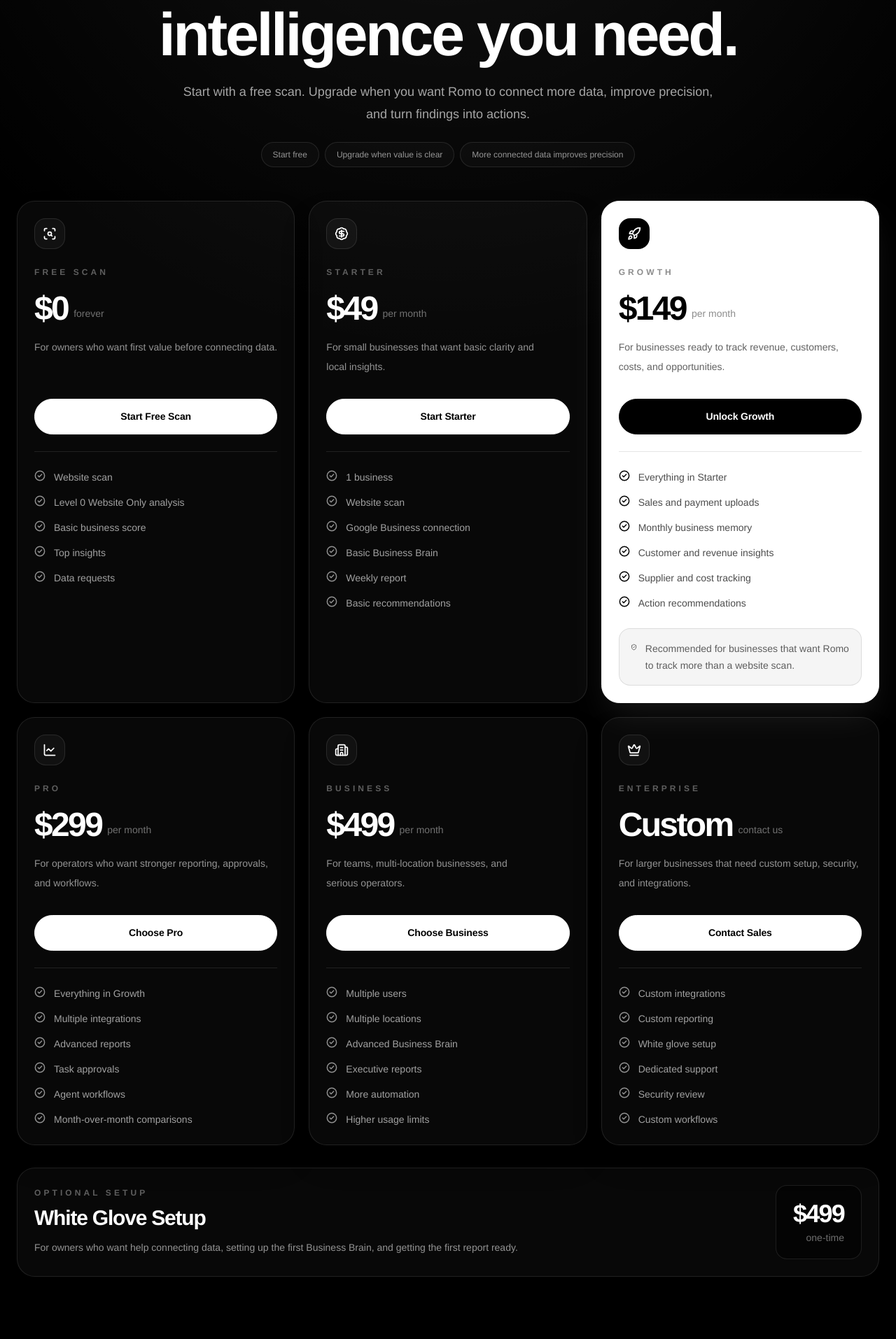
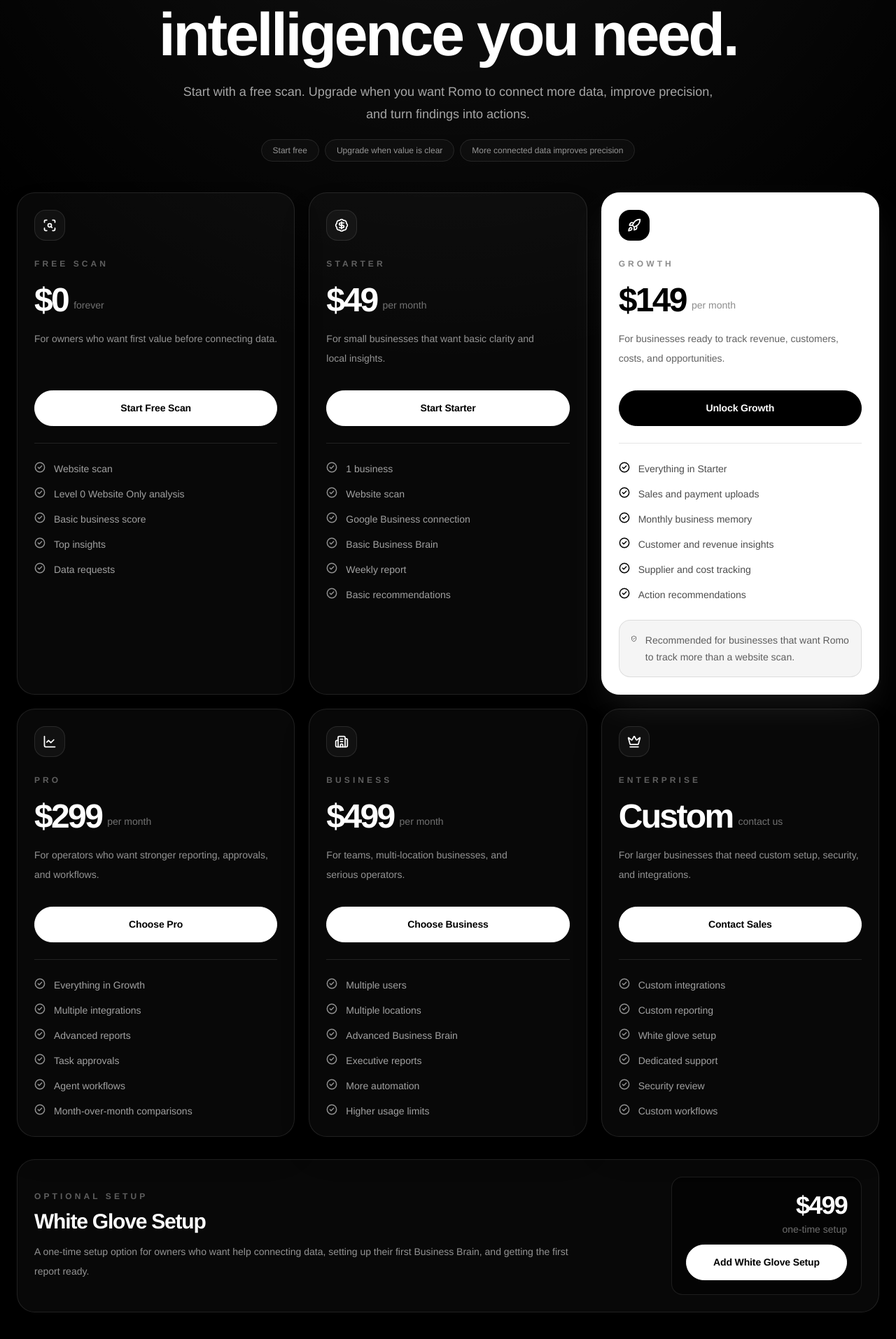
Before and after one commit to pvromo356-source/Romo-ai, a Next.js app: page /pricing in a window 1280 px wide. Shown: the part 392-2306 px from the top of the page at 70% size. Before the commit the page ends 2281 px from the top, so only its background shows below. Built offline with nearby package versions, Linux system fonts and the light colour scheme.

Commit message:
Add motion polish to landing pricing and checkout

```diff
--- a/app/pricing/page.tsx
+++ b/app/pricing/page.tsx
@@ -1,5 +1,5 @@
 import { PricingTable } from "@/components/pricing/PricingTable";
-import { RomoBadge } from "@/components/ui";
+import { RomoBadge, RomoButton, RomoFadeIn, RomoStagger, RomoStaggerItem } from "@/components/ui";
 
 const trustPoints = [
   "Start free",
@@ -16,41 +16,49 @@
 
         <div className="relative z-10">
           <div className="mx-auto max-w-4xl text-center">
+            <RomoFadeIn delay={0.02}>
               <RomoBadge>Pricing</RomoBadge>
+            </RomoFadeIn>
 
+            <RomoFadeIn delay={0.08}>
               <p className="mt-7 text-[12px] font-semibold uppercase tracking-[0.35em] text-white/35">
                 Simple plans. Better business clarity.
               </p>
+            </RomoFadeIn>
 
+            <RomoFadeIn delay={0.14} y={18}>
               <h1 className="mt-5 text-5xl font-semibold leading-[0.94] tracking-[-0.055em] md:text-7xl lg:text-[5.4rem]">
                 Choose how much business intelligence you need.
               </h1>
+            </RomoFadeIn>
 
+            <RomoFadeIn delay={0.2}>
               <p className="mx-auto mt-6 max-w-3xl text-[17px] leading-8 text-white/64 md:text-[18px]">
                 Start with a free scan. Upgrade when you want Romo to connect more data, improve precision, and turn findings into actions.
               </p>
+            </RomoFadeIn>
 
-            <div className="mt-6 flex flex-wrap justify-center gap-2">
+            <RomoStagger className="mt-6 flex flex-wrap justify-center gap-2" delay={0.28}>
               {trustPoints.map((point) => (
-                <span
-                  key={point}
-                  className="rounded-full border border-white/10 bg-white/[0.025] px-4 py-2 text-[12px] font-medium text-white/56"
-                >
+                <RomoStaggerItem key={point}>
+                  <span className="rounded-full border border-white/10 bg-white/[0.025] px-4 py-2 text-[12px] font-medium text-white/56">
                     {point}
                   </span>
+                </RomoStaggerItem>
               ))}
-            </div>
+            </RomoStagger>
           </div>
 
-          <div className="mt-12">
+          <RomoFadeIn delay={0.34} className="mt-12">
             <PricingTable />
-          </div>
+          </RomoFadeIn>
 
+          <RomoFadeIn delay={0.44}>
             <div
               id="white-glove"
               className="mt-8 rounded-[1.6rem] border border-white/10 bg-white/[0.03] p-6 shadow-2xl shadow-black/30"
             >
-            <div className="flex flex-col gap-5 md:flex-row md:items-center md:justify-between">
+              <div className="flex flex-col gap-6 md:flex-row md:items-center md:justify-between">
                 <div>
                   <p className="text-[12px] font-semibold uppercase tracking-[0.34em] text-white/35">
                     Optional setup
@@ -59,16 +67,23 @@
                     White Glove Setup
                   </h2>
                   <p className="mt-3 max-w-3xl text-[14px] leading-7 text-white/56">
-                  For owners who want help connecting data, setting up the first Business Brain, and getting the first report ready.
+                    A one-time setup option for owners who want help connecting data, setting up their first Business Brain, and getting the first report ready.
                   </p>
                 </div>
 
-              <div className="rounded-2xl border border-white/10 bg-black/45 px-6 py-5 text-left md:text-right">
+                <div className="flex flex-col gap-3 rounded-2xl border border-white/10 bg-black/45 p-5 md:min-w-[17rem]">
+                  <div className="text-left md:text-right">
                     <p className="text-4xl font-semibold tracking-[-0.05em]">$499</p>
-                <p className="mt-1 text-sm text-white/42">one-time</p>
+                    <p className="mt-1 text-sm text-white/42">one-time setup</p>
+                  </div>
+
+                  <RomoButton href="/checkout?plan=white-glove" size="lg" className="w-full">
+                    Add White Glove Setup
+                  </RomoButton>
                 </div>
               </div>
             </div>
+          </RomoFadeIn>
         </div>
       </section>
     </main>
--- a/components/checkout/CheckoutPlaceholder.tsx
+++ b/components/checkout/CheckoutPlaceholder.tsx
@@ -11,7 +11,7 @@
   ShieldCheck,
   Sparkles,
 } from "lucide-react";
-import { RomoBadge, RomoButton, RomoCard } from "@/components/ui";
+import { RomoBadge, RomoButton, RomoCard, RomoFadeIn } from "@/components/ui";
 
 const planDetails = {
   starter: {
@@ -66,12 +66,45 @@
       "Higher usage limits",
     ],
   },
+  enterprise: {
+    name: "Enterprise",
+    price: "Custom",
+    cadence: "contact sales",
+    description: "Custom setup, reporting, security review, and integrations for larger businesses.",
+    bestFor: "Larger businesses that need a custom Business Brain implementation.",
+    unlocks: [
+      "Custom integrations",
+      "Custom reporting",
+      "White glove setup options",
+      "Dedicated support",
+    ],
+  },
+  "white-glove": {
+    name: "White Glove Setup",
+    price: "$499",
+    cadence: "one-time",
+    description: "Hands-on setup for the first Business Brain, data connections, and first report.",
+    bestFor: "Owners who want help getting Romo set up correctly from the beginning.",
+    unlocks: [
+      "Initial setup support",
+      "Data connection guidance",
+      "First report preparation",
+      "Business Brain configuration",
+    ],
+  },
 };
 
 type PlanKey = keyof typeof planDetails;
 
 function getPlan(plan: string | null) {
-  if (plan === "starter" || plan === "growth" || plan === "pro" || plan === "business") {
+  if (
+    plan === "starter" ||
+    plan === "growth" ||
+    plan === "pro" ||
+    plan === "business" ||
+    plan === "enterprise" ||
+    plan === "white-glove"
+  ) {
     return planDetails[plan as PlanKey];
   }
 
@@ -90,21 +123,30 @@
 
         <div className="relative z-10 mx-auto flex w-full max-w-6xl flex-1 flex-col justify-center">
           <div className="mx-auto max-w-4xl text-center">
+            <RomoFadeIn delay={0.02}>
               <RomoBadge>Checkout Preview</RomoBadge>
+            </RomoFadeIn>
 
+            <RomoFadeIn delay={0.08}>
               <p className="mt-7 text-[12px] font-semibold uppercase tracking-[0.35em] text-white/35">
                 Secure checkout coming next.
               </p>
+            </RomoFadeIn>
 
+            <RomoFadeIn delay={0.14} y={18}>
               <h1 className="mt-5 text-5xl font-semibold leading-[0.94] tracking-[-0.055em] md:text-7xl lg:text-[5.4rem]">
                 Unlock {selectedPlan.name}.
               </h1>
+            </RomoFadeIn>
 
+            <RomoFadeIn delay={0.2}>
               <p className="mx-auto mt-6 max-w-3xl text-[17px] leading-8 text-white/64 md:text-[18px]">
                 This page is prepared for Stripe. No payment is collected yet.
               </p>
+            </RomoFadeIn>
           </div>
 
+          <RomoFadeIn delay={0.3}>
             <div className="mt-12 grid gap-6 lg:grid-cols-[1fr_0.82fr]">
               <RomoCard className="p-7">
                 <div className="flex items-center justify-between gap-4">
@@ -238,7 +280,9 @@
                 </RomoButton>
               </RomoCard>
             </div>
+          </RomoFadeIn>
 
+          <RomoFadeIn delay={0.42}>
             <div className="mt-8 flex justify-center">
               <Link
                 href="/"
@@ -247,6 +291,7 @@
                 Start a new scan instead
               </Link>
             </div>
+          </RomoFadeIn>
         </div>
       </section>
     </main>
--- a/components/pricing/PricingTable.tsx
+++ b/components/pricing/PricingTable.tsx
@@ -9,7 +9,7 @@
   ScanSearch,
   ShieldCheck,
 } from "lucide-react";
-import { RomoBadge, RomoButton, RomoCard } from "@/components/ui";
+import { RomoBadge, RomoButton, RomoCard, RomoStagger, RomoStaggerItem } from "@/components/ui";
 
 type Plan = {
   name: string;
@@ -115,7 +115,7 @@
     cadence: "contact us",
     description: "For larger businesses that need custom setup, security, and integrations.",
     cta: "Contact Sales",
-    href: "#white-glove",
+    href: "/checkout?plan=enterprise",
     icon: Crown,
     features: [
       "Custom integrations",
@@ -130,14 +130,14 @@
 
 export function PricingTable() {
   return (
-    <div className="grid gap-5 lg:grid-cols-3">
+    <RomoStagger className="grid gap-5 lg:grid-cols-3" delay={0.08}>
       {plans.map((plan) => {
         const Icon = plan.icon;
         const isHighlighted = Boolean(plan.highlight);
 
         return (
+          <RomoStaggerItem key={plan.name}>
             <RomoCard
-            key={plan.name}
               tone={isHighlighted ? "light" : "default"}
               className={`relative flex min-h-full flex-col p-6 ${
                 isHighlighted ? "shadow-white/10" : ""
@@ -237,8 +237,9 @@
                 </div>
               ) : null}
             </RomoCard>
+          </RomoStaggerItem>
         );
       })}
-    </div>
+    </RomoStagger>
   );
 }
```
Lines whose indentation alone changed are shown as unchanged.
